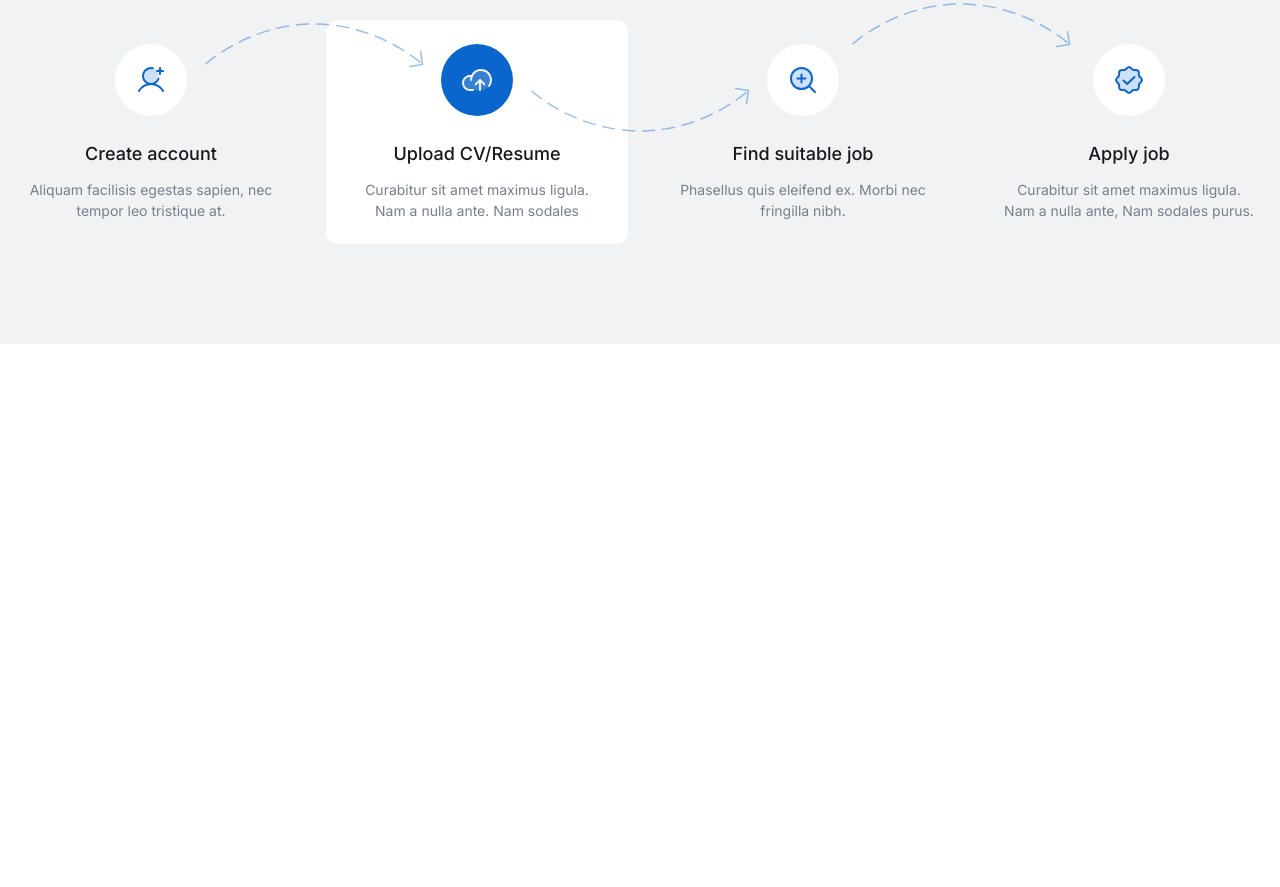
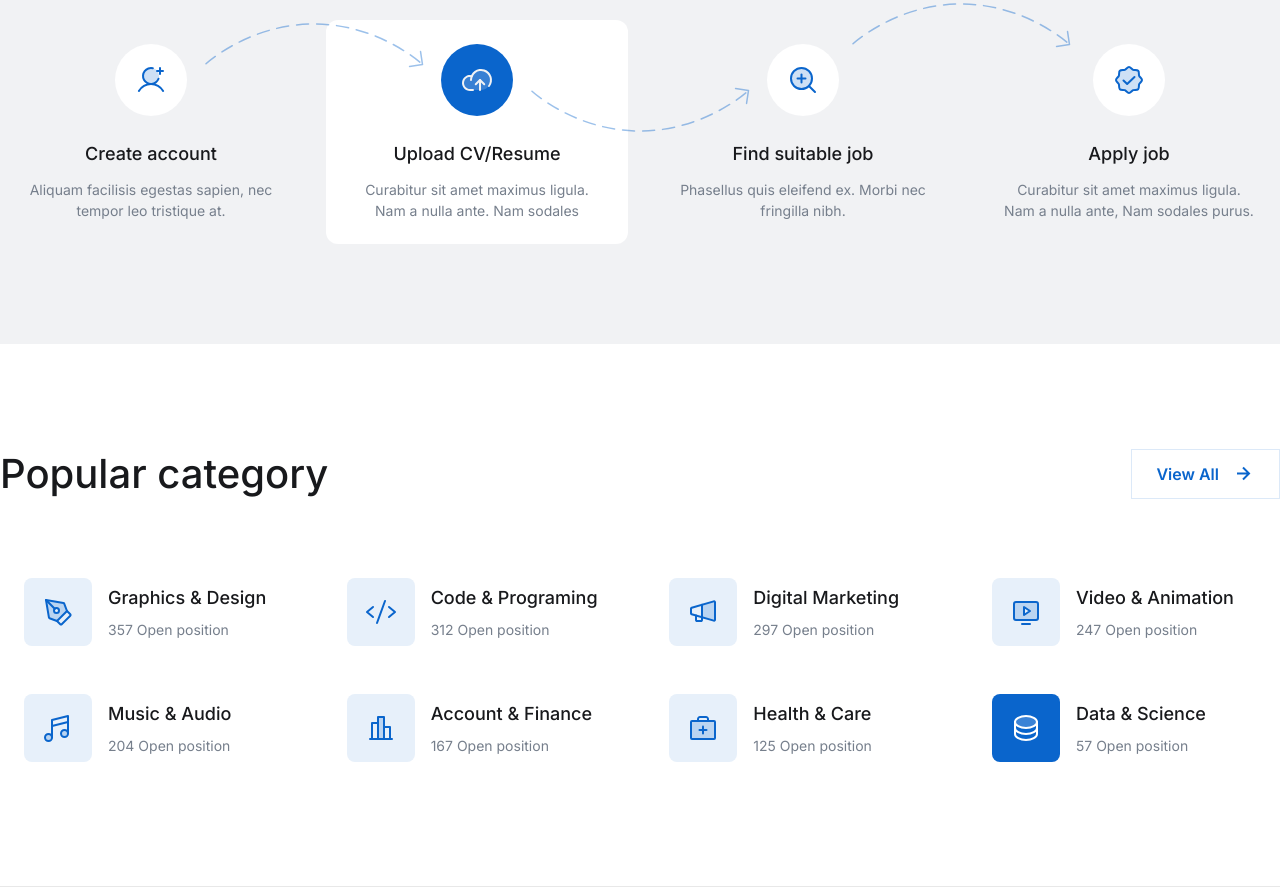
Before and after one commit to ziyodyakubov/JOBPILOT, a website: page index.html in a window 1280 px wide. Shown: the part 1668-2555 px from the top of the page. Before the commit the page ends 2012 px from the top, so only its background shows below. Drawn offline with nearby package versions, Linux system fonts and the light colour scheme.

Commit message:
section 4 added

```diff
--- a/index.html
+++ b/index.html
@@ -334,6 +334,109 @@
             </div>
         </section>
         <!-- SECTION-3 ENDED -->
+
+        <!-- SECTION-4 STARTED -->
+        <section id="section-4" class="py-[100px] border-b-[1px] border-b-[#00000017]">
+            <div class="container">
+                <div class="section-4_wrapper">
+                    <div class="first-title flex items-center justify-between mb-[50px]">
+                        <h2 class="text-[40px] text-[#18191C] font-[500]">Popular category</h2>
+
+                        <button
+                            class="text-[#0A65CC] duration-150 hover:bg-[#0a65cc0f] active:bg-[#fff] text-[16px] font-[600] py-[12px] flex items-center gap-[12px] px-[24px] border-[#0a65cc24] border-[1px]">View
+                            All <i class='text-[24px] bx bx-right-arrow-alt'></i></button>
+                    </div>
+
+                    <div class="field-wrapper flex items-center flex-wrap justify-between">
+                        <div
+                            class="cursor-pointer field p-[24px] flex items-center gap-[16px] bg-[#Fff] rounded-[8px] w-[312px] h-[116px]">
+                            <img src="./assets/images/svg/field-1.svg" alt="field">
+
+                            <div class="title-wrap flex flex-col gap-[8px]">
+                                <h3 class="text-[#18191C] text-[18px] font-[500]">Graphics & Design</h3>
+                                <p class="text-[#767F8C] text-[14px]">357 Open position</p>
+                            </div>
+                        </div>
+
+
+                        <div
+                            class="cursor-pointer field p-[24px] flex items-center gap-[16px] bg-[#Fff] rounded-[8px] w-[312px] h-[116px]">
+                            <img src="./assets/images/svg/field-2.svg" alt="field">
+
+                            <div class="title-wrap flex flex-col gap-[8px]">
+                                <h3 class="text-[#18191C] text-[18px] font-[500]">Code & Programing</h3>
+                                <p class="text-[#767F8C] text-[14px]">312 Open position</p>
+                            </div>
+                        </div>
+
+
+                        <div
+                            class="cursor-pointer field p-[24px] flex items-center gap-[16px] bg-[#Fff] rounded-[8px] w-[312px] h-[116px]">
+                            <img src="./assets/images/svg/field-3.svg" alt="field">
+
+                            <div class="title-wrap flex flex-col gap-[8px]">
+                                <h3 class="text-[#18191C] text-[18px] font-[500]">Digital Marketing</h3>
+                                <p class="text-[#767F8C] text-[14px]">297 Open position</p>
+                            </div>
+                        </div>
+
+
+                        <div
+                            class="cursor-pointer field p-[24px] flex items-center gap-[16px] bg-[#Fff] rounded-[8px] w-[312px] h-[116px]">
+                            <img src="./assets/images/svg/field-4.svg" alt="field">
+
+                            <div class="title-wrap flex flex-col gap-[8px]">
+                                <h3 class="text-[#18191C] text-[18px] font-[500]">Video & Animation</h3>
+                                <p class="text-[#767F8C] text-[14px]">247 Open position</p>
+                            </div>
+                        </div>
+
+
+                        <div
+                            class="cursor-pointer field p-[24px] flex items-center gap-[16px] bg-[#Fff] rounded-[8px] w-[312px] h-[116px]">
+                            <img src="./assets/images/svg/field-5.svg" alt="field">
+
+                            <div class="title-wrap flex flex-col gap-[8px]">
+                                <h3 class="text-[#18191C] text-[18px] font-[500]">Music & Audio</h3>
+                                <p class="text-[#767F8C] text-[14px]">204 Open position</p>
+                            </div>
+                        </div>
+
+
+                        <div
+                            class="cursor-pointer field p-[24px] flex items-center gap-[16px] bg-[#Fff] rounded-[8px] w-[312px] h-[116px]">
+                            <img src="./assets/images/svg/field-6.svg" alt="field">
+
+                            <div class="title-wrap flex flex-col gap-[8px]">
+                                <h3 class="text-[#18191C] text-[18px] font-[500]">Account & Finance</h3>
+                                <p class="text-[#767F8C] text-[14px]">167 Open position</p>
+                            </div>
+                        </div>
+
+                        <div
+                            class="cursor-pointer field p-[24px] flex items-center gap-[16px] bg-[#Fff] rounded-[8px] w-[312px] h-[116px]">
+                            <img src="./assets/images/svg/field-7.svg" alt="field">
+
+                            <div class="title-wrap flex flex-col gap-[8px]">
+                                <h3 class="text-[#18191C] text-[18px] font-[500]">Health & Care</h3>
+                                <p class="text-[#767F8C] text-[14px]">125 Open position</p>
+                            </div>
+                        </div>
+
+                        <div
+                            class="cursor-pointer field p-[24px] flex items-center gap-[16px] bg-[#Fff] rounded-[8px] w-[312px] h-[116px]">
+                            <img src="./assets/images/svg/field-8.svg" alt="field">
+
+                            <div class="title-wrap flex flex-col gap-[8px]">
+                                <h3 class="text-[#18191C] text-[18px] font-[500]">Data & Science</h3>
+                                <p class="text-[#767F8C] text-[14px]">57 Open position</p>
+                            </div>
+                        </div>
+                    </div>
+                </div>
+            </div>
+        </section>
+        <!-- SECTION-4 ENDED -->
     </main>
     <!-- MAIN SECTION ENDED -->
 
```
Also changed, not shown: assets/images/svg/field-1.svg (added), assets/images/svg/field-2.svg (added), assets/images/svg/field-3.svg (added), assets/images/svg/field-4.svg (added), assets/images/svg/field-5.svg (added), assets/images/svg/field-6.svg (added), assets/images/svg/field-7.svg (added), assets/images/svg/field-8.svg (added).
